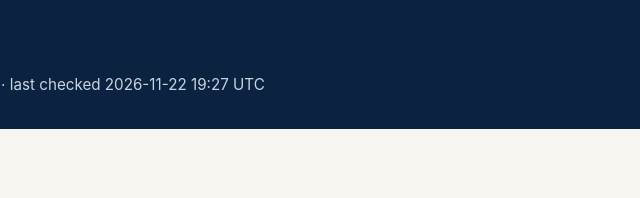
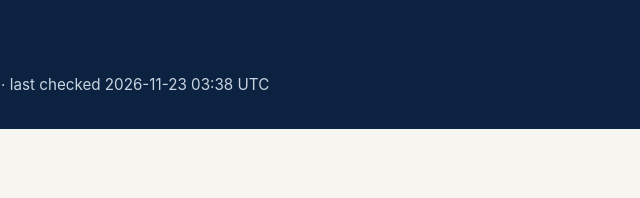
Before and after one commit to digitalnativeuk/Apprenticeship-Standards-Tracker, a plain HTML site: page site/index.html in a window 1280 px wide. Shown: the top 198 px of the page, 592-1232 px from the left. Drawn offline with Linux system fonts and the light colour scheme.

Commit message:
Automated check: 2026-11-23 03:38 UTC

```diff
--- a/site/index.html
+++ b/site/index.html
@@ -125,7 +125,7 @@ footer { text-align: center; font-size: 0.8rem; color: var(--slate); padding: 2r
 <body>
 <header class="masthead">
   <h1>Apprenticeship Standards Tracker</h1>
-  <p>Watching 15 standard(s) on Skills England for status, version and date changes &middot; last checked 2026-11-22 19:27 UTC</p>
+  <p>Watching 15 standard(s) on Skills England for status, version and date changes &middot; last checked 2026-11-23 03:38 UTC</p>
 </header>
 <main>
   <h2 class="section-title">Change log</h2>
```
